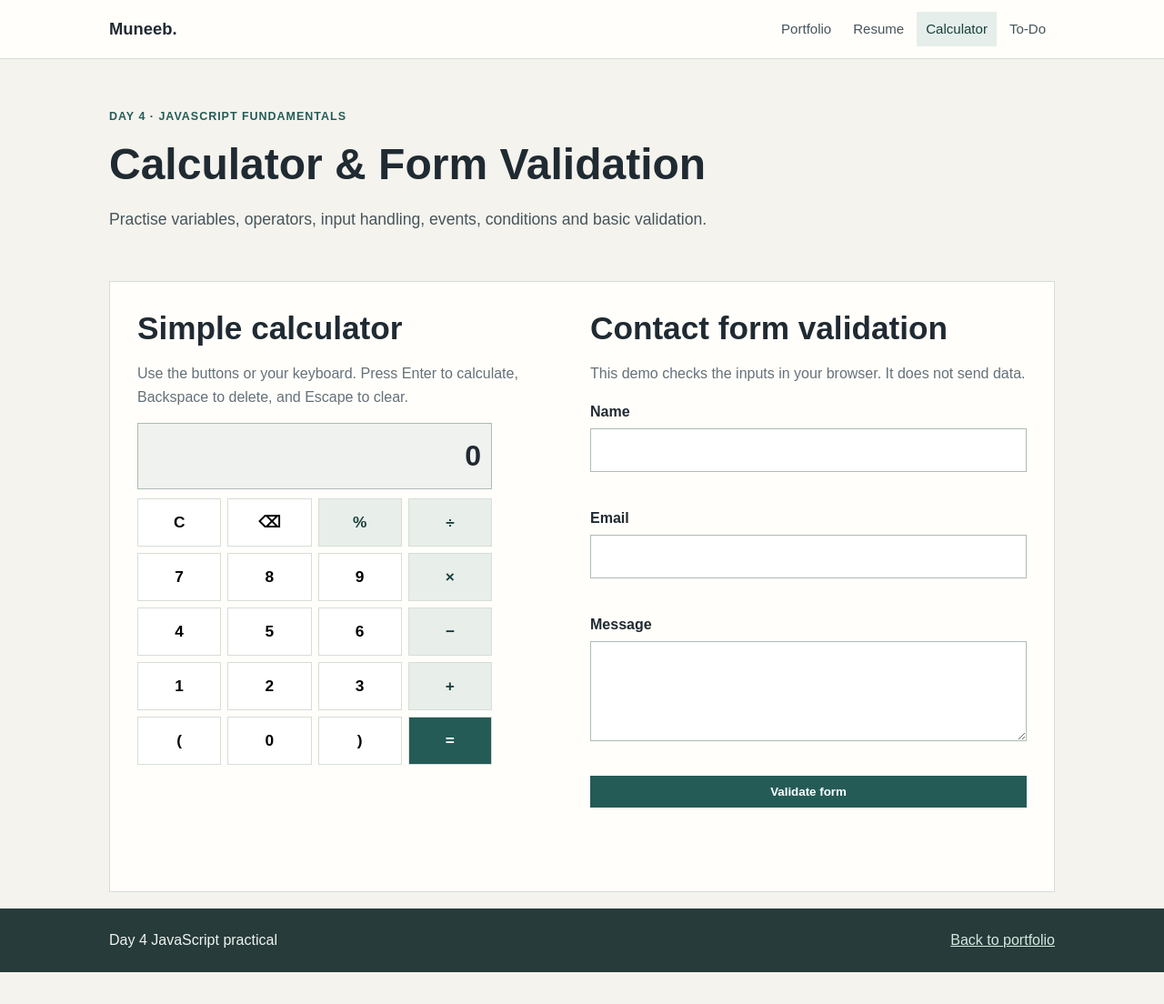
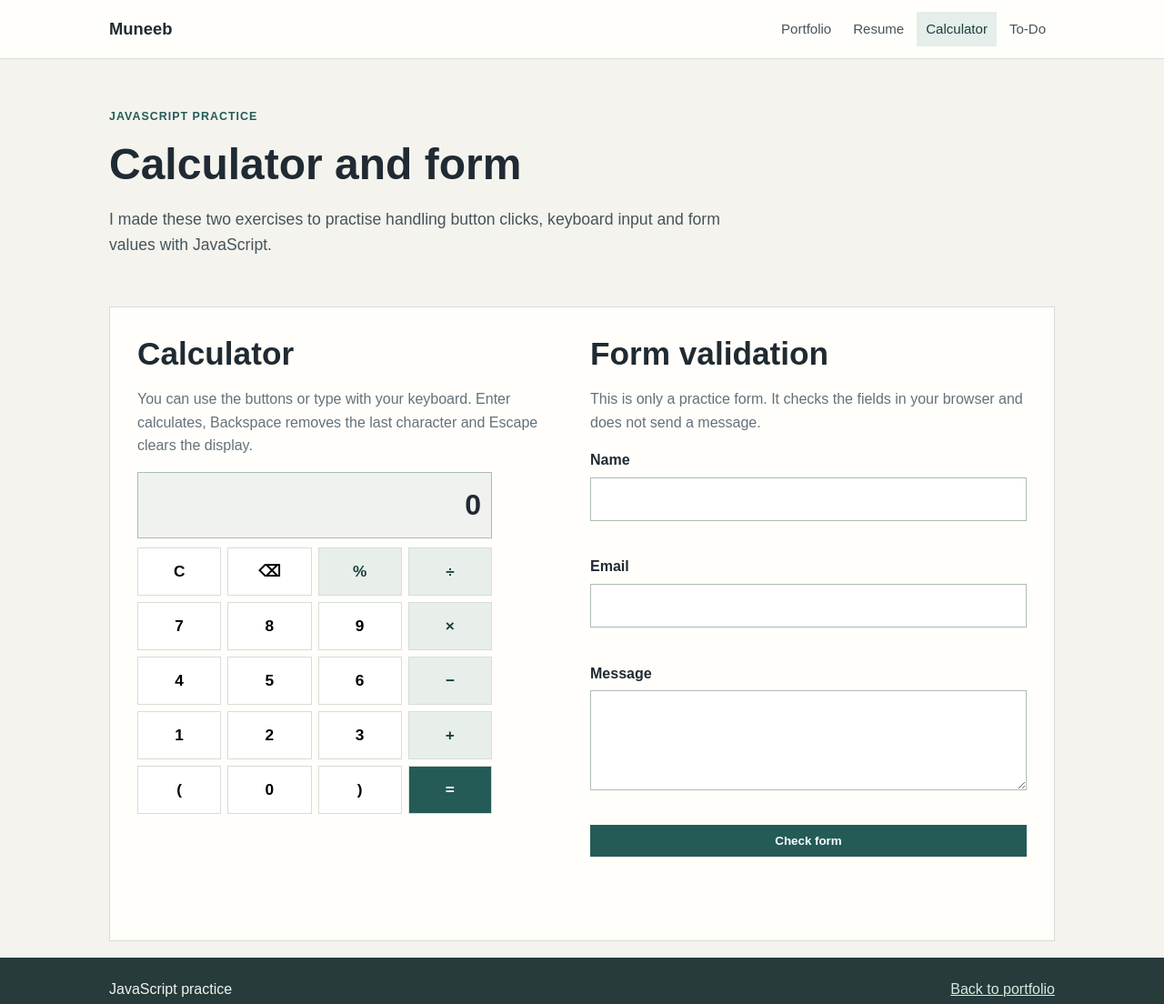
Before and after one commit to Muneeb-PT/add-on_class_profile, a plain HTML site: page calculator.html in a window 1280 px wide. Shown: the whole page at 91% size. Before the commit the page ends 1069 px from the top, so only its background shows below. Drawn offline with Linux system fonts and the light colour scheme.

Commit message:
Make calculator page copy more natural

```diff
--- a/calculator.html
+++ b/calculator.html
@@ -3,32 +3,25 @@
 <head>
   <meta charset="UTF-8">
   <meta name="viewport" content="width=device-width, initial-scale=1.0">
-  <meta name="description" content="JavaScript calculator and form validation practice.">
-  <title>JavaScript Practice | Calculator</title>
+  <meta name="description" content="A basic calculator and form validation exercise using JavaScript.">
+  <title>Calculator | Muneeb's Practice Pages</title>
   <link rel="stylesheet" href="styles.css">
   <script src="script.js" defer></script>
 </head>
 <body>
-<header class="site-header">
-  <div class="container nav-wrap">
-    <a class="brand" href="index.html">Muneeb.</a>
+<header class="site-header"><div class="container nav-wrap">
+  <a class="brand" href="index.html">Muneeb</a>
   <button class="menu-toggle" type="button" aria-expanded="false" aria-controls="main-nav">Menu</button>
   <nav class="nav-links" id="main-nav" aria-label="Main navigation">
     <a href="index.html">Portfolio</a><a href="resume.html">Resume</a><a href="calculator.html" aria-current="page">Calculator</a><a href="todo.html">To-Do</a>
   </nav>
-  </div>
-</header>
+</div></header>
 <main class="container">
-  <section class="page-intro">
-    <p class="eyebrow">Day 4 · JavaScript fundamentals</p>
-    <h1>Calculator & Form Validation</h1>
-    <p class="lead">Practise variables, operators, input handling, events, conditions and basic validation.</p>
-  </section>
-  <section class="panel">
-    <div class="two-col">
+  <section class="page-intro"><p class="eyebrow">JavaScript practice</p><h1>Calculator and form</h1><p class="lead">I made these two exercises to practise handling button clicks, keyboard input and form values with JavaScript.</p></section>
+  <section class="panel"><div class="two-col">
     <div>
-        <h2>Simple calculator</h2>
-        <p class="muted">Use the buttons or your keyboard. Press Enter to calculate, Backspace to delete, and Escape to clear.</p>
+      <h2>Calculator</h2>
+      <p class="muted">You can use the buttons or type with your keyboard. Enter calculates, Backspace removes the last character and Escape clears the display.</p>
       <div class="calculator">
         <label class="sr-only" for="calc-display">Calculator display</label>
         <input id="calc-display" class="calc-display" type="text" value="0" readonly aria-live="polite">
@@ -42,35 +35,18 @@
       </div>
     </div>
     <div>
-        <h2>Contact form validation</h2>
-        <p class="muted">This demo checks the inputs in your browser. It does not send data.</p>
+      <h2>Form validation</h2>
+      <p class="muted">This is only a practice form. It checks the fields in your browser and does not send a message.</p>
       <form id="contact-form" novalidate>
         <div class="form-grid">
-            <div class="field full">
-              <label for="name">Name</label>
-              <input id="name" name="name" autocomplete="name" aria-describedby="name-error" required>
-              <span class="error" id="name-error" data-error="name"></span>
-            </div>
-            <div class="field full">
-              <label for="email">Email</label>
-              <input id="email" name="email" type="email" autocomplete="email" aria-describedby="email-error" required>
-              <span class="error" id="email-error" data-error="email"></span>
-            </div>
-            <div class="field full">
-              <label for="message">Message</label>
-              <textarea id="message" name="message" aria-describedby="message-error" required></textarea>
-              <span class="error" id="message-error" data-error="message"></span>
-            </div>
-            <div class="field full">
-              <button class="button" type="submit">Validate form</button>
-              <p class="status" role="status" aria-live="polite"></p>
-            </div>
+          <div class="field full"><label for="name">Name</label><input id="name" name="name" autocomplete="name" aria-describedby="name-error" required><span class="error" id="name-error" data-error="name"></span></div>
+          <div class="field full"><label for="email">Email</label><input id="email" name="email" type="email" autocomplete="email" aria-describedby="email-error" required><span class="error" id="email-error" data-error="email"></span></div>
+          <div class="field full"><label for="message">Message</label><textarea id="message" name="message" aria-describedby="message-error" required></textarea><span class="error" id="message-error" data-error="message"></span></div>
+          <div class="field full"><button class="button" type="submit">Check form</button><p class="status" role="status" aria-live="polite"></p></div>
         </div>
       </form>
     </div>
-    </div>
-  </section>
+  </div></section>
 </main>
-<footer><div class="container footer-row"><span>Day 4 JavaScript practical</span><a href="index.html">Back to portfolio</a></div></footer>
-</body>
-</html>
+<footer><div class="container footer-row"><span>JavaScript practice</span><a href="index.html">Back to portfolio</a></div></footer>
+</body></html>
```
Lines whose indentation alone changed are shown as unchanged.
